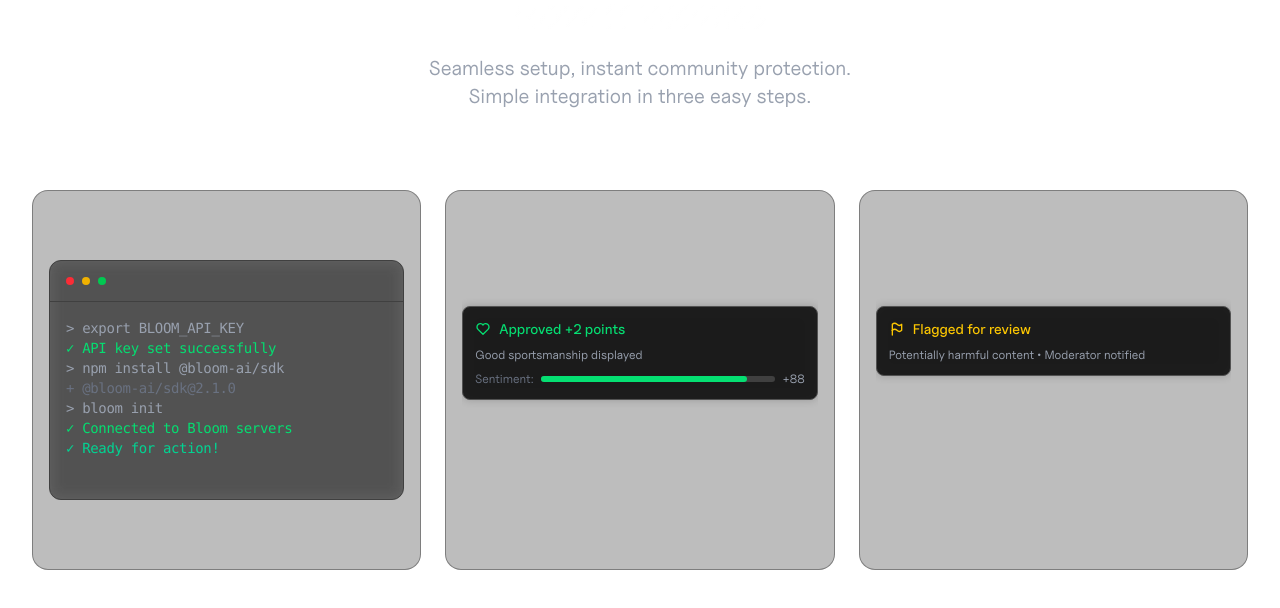
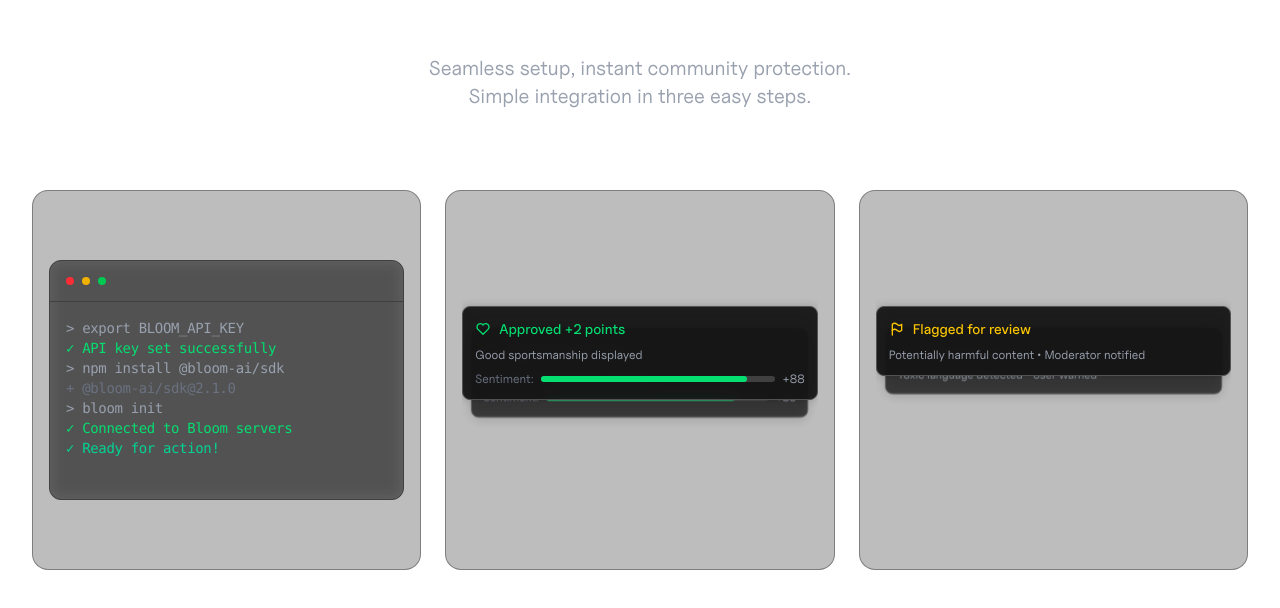
Before and after one commit to katjpg/bloom-ai-dashboard, a Next.js app in the folder landing/: page / in a window 1280 px wide. Shown: the part 3336-3944 px from the top of the page. Built offline with nearby package versions, Linux system fonts and the light colour scheme.

Commit message:
fixing more bugs...for the how it works cards.......

```diff
--- a/landing/src/components/how-it-works/analyze-card.tsx
+++ b/landing/src/components/how-it-works/analyze-card.tsx
@@ -14,7 +14,16 @@
 }
 
 export function AnalyzeCard() {
-  const [notifications, setNotifications] = useState<AnalysisNotification[]>([]);
+  const [notifications, setNotifications] = useState<AnalysisNotification[]>([
+    {
+      id: Date.now(),
+      message: "Great teamwork everyone! GG",
+      sentiment: 85,
+      status: "positive" as const,
+      action: "Approved +2 points",
+      details: "Positive sportsmanship detected"
+    }
+  ]);
 
   const sampleMessages = [
     {
--- a/landing/src/components/how-it-works/protect-card.tsx
+++ b/landing/src/components/how-it-works/protect-card.tsx
@@ -13,7 +13,15 @@
 }
 
 export function ProtectCard() {
-  const [notifications, setNotifications] = useState<ProtectionNotification[]>([]);
+  const [notifications, setNotifications] = useState<ProtectionNotification[]>([
+    {
+      id: Date.now(),
+      action: "Message blocked",
+      detail: "Toxic language detected • User warned",
+      type: "block" as const,
+      icon: <IconLock className="w-4 h-4 text-red-400" />
+    }
+  ]);
 
   const actionTemplates = [
     {
```
